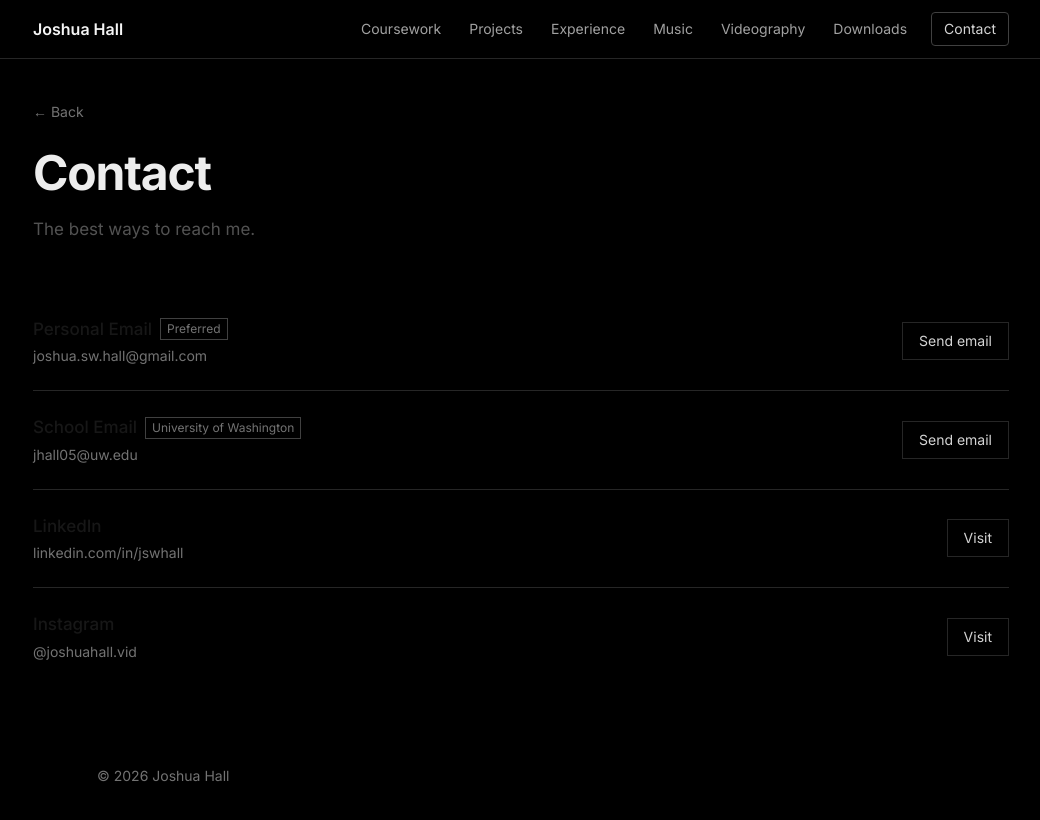
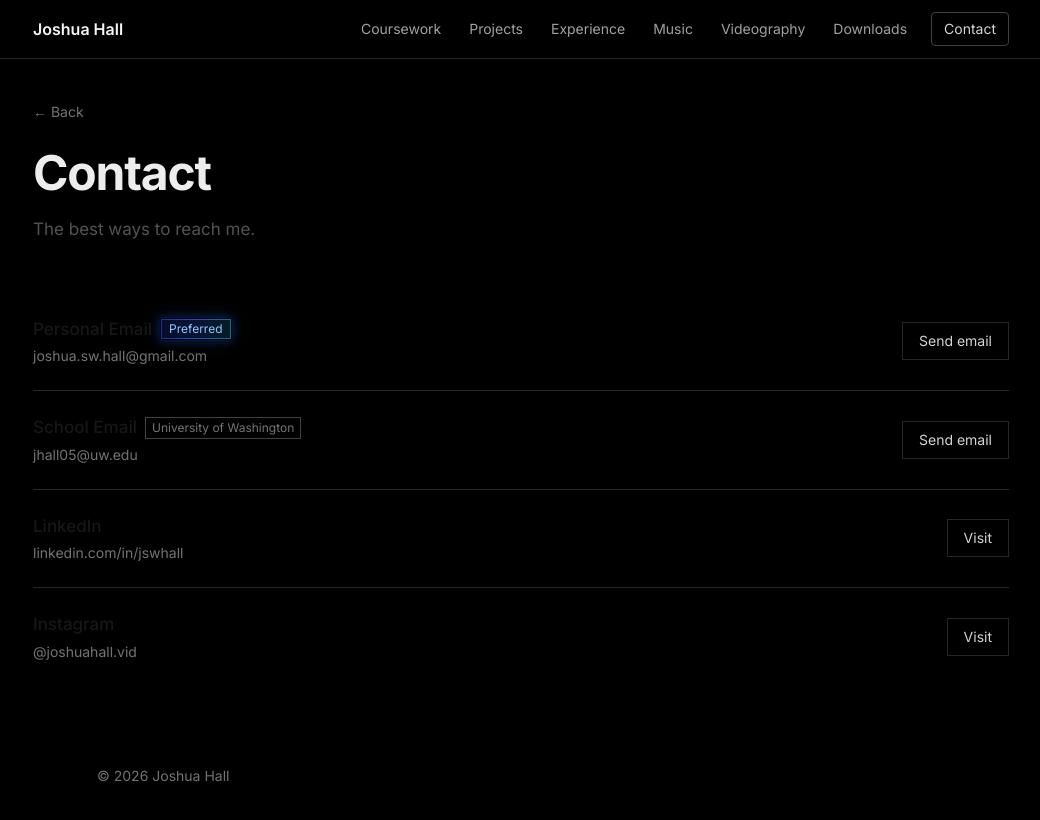
Before and after one commit to akimbomacintosh/portfolio, a Next.js app: page /contact in a window 1280 px wide. Shown: the top 820 px of the page, without its empty margins (119-1159 px from the left). Built offline with nearby package versions, Linux system fonts and the light colour scheme.

Commit message:
button glow

```diff
--- a/app/contact/page.tsx
+++ b/app/contact/page.tsx
@@ -42,7 +42,11 @@ export default function Contact() {
               <div className="flex items-center gap-2">
                 <p className="font-medium text-neutral-900 dark:text-neutral-100">{c.label}</p>
                 {c.sublabel && (
-                  <span className="text-xs text-neutral-500 border border-neutral-700 px-1.5 py-0.5">
+                  <span className={
+                    c.sublabel === "Preferred"
+                      ? "preferred-badge text-xs px-2 py-0.5"
+                      : "text-xs text-neutral-500 border border-neutral-700 px-1.5 py-0.5"
+                  }>
                     {c.sublabel}
                   </span>
                 )}
--- a/app/globals.css
+++ b/app/globals.css
@@ -23,6 +23,29 @@ body {
   font-family: var(--font-inter), ui-sans-serif, system-ui, sans-serif;
 }
 
+
+/* Preferred badge — same gradient scheme as contact button */
+.preferred-badge {
+  position: relative;
+  background: linear-gradient(to right, rgba(16,52,166,0.25), rgba(29,78,216,0.25), rgba(14,116,144,0.25));
+  color: #93c5fd;
+  border: 1px solid transparent;
+  background-clip: padding-box;
+  box-shadow: 0 0 10px 1px rgba(29, 78, 216, 0.35), 0 0 20px 2px rgba(14, 116, 144, 0.15);
+}
+
+.preferred-badge::before {
+  content: '';
+  position: absolute;
+  inset: 0;
+  border-radius: inherit;
+  padding: 1px;
+  background: linear-gradient(to right, #1034a6, #1D4ED8, #0e7490);
+  -webkit-mask: linear-gradient(#fff 0 0) content-box, linear-gradient(#fff 0 0);
+  -webkit-mask-composite: xor;
+  mask: linear-gradient(#fff 0 0) content-box, linear-gradient(#fff 0 0);
+  mask-composite: exclude;
+}
 
 /* Contact Me button — gradient border + hover glow */
 .contact-btn {
```
